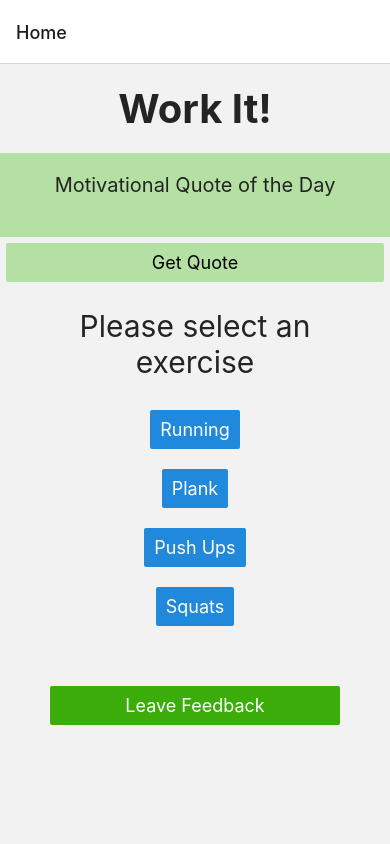
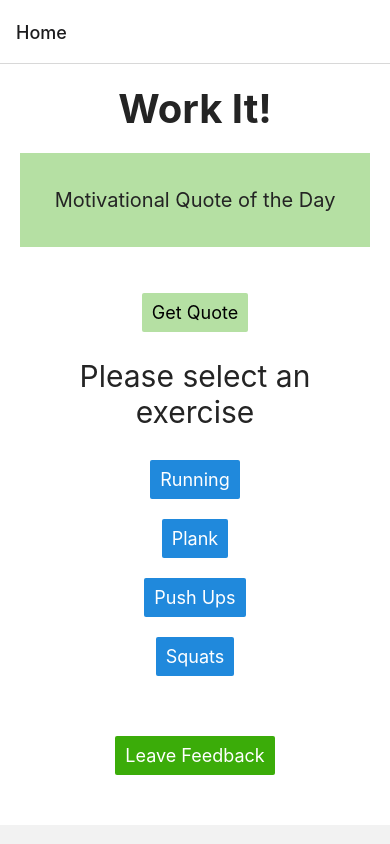
Before and after one commit to Lianalp1212/exercise-app, a React Native app: screen / in a window 390 px wide. Built offline with nearby package versions, Linux system fonts and the light colour scheme.

Commit message:
clean up

```diff
--- a/App.js
+++ b/App.js
@@ -64,7 +64,7 @@ function HomeScreen({navigation}) {
     }
     return (
     <SafeAreaView>
-      <View>
+      <View style={styles.container}>
         <Text style={styles.heading}>Work It!</Text>
         <Text style={styles.quoteHeading}>Motivational Quote of the Day</Text>
         <Text style={styles.quote}>{selectedQuote}</Text>
@@ -98,27 +98,27 @@ let resetTimer = 0
 function DurationScreen({navigation, route}) {
     let [running, setRunning] = useState(false)
     let [timer, setTimer] = useState(0)
-    let [lapper, setLapper] = useState(0)
-    let [lappedTimes, setLappedTimes] = useState([])
+    // let [lapper, setLapper] = useState(0)
+    // let [lappedTimes, setLappedTimes] = useState([])
     let updateTimer = useCallback(() => {
         if(running){
             setTimer((timer) => timer+10)
         }
     }, [running, setInterval])
 
-    let updateLapper = useCallback(() => {
-      if(!running){
-          setLappedTimes([...lappedTimes, timer])
-          setLapper(timer)
-      }
-  }, [running, timer, lappedTimes])
+  //   let updateLapper = useCallback(() => {
+  //     if(!running){
+  //         setLappedTimes([...lappedTimes, timer])
+  //         setLapper(timer)
+  //     }
+  // }, [running, timer, lappedTimes])
 
-  let recLaps = lappedTimes.map((lapTime, index) => {
-      let mins2 = (Math.floor((lapTime / (1000*60)) % 60)).toString().padStart(2, "0")
-      let secs2 = (Math.floor((lapTime / 1000) % 60)).toString().padStart(2, "0")
-      let mills2 =  (timer % 1000).toString().padStart(3, "0")
-      return <Unorderedlist key={index}>{mins2}:{secs2}:{mills2}</Unorderedlist>
-      })
+  // let recLaps = lappedTimes.map((lapTime, index) => {
+  //     let mins2 = (Math.floor((lapTime / (1000*60)) % 60)).toString().padStart(2, "0")
+  //     let secs2 = (Math.floor((lapTime / 1000) % 60)).toString().padStart(2, "0")
+  //     let mills2 =  (timer % 1000).toString().padStart(3, "0")
+  //     return <Unorderedlist key={index}>{mins2}:{secs2}:{mills2}</Unorderedlist>
+  //     })
 
     useEffect(() => {
       if (running) {
@@ -144,13 +144,8 @@ function DurationScreen({navigation, route}) {
           <Text style={styles.heading}>{route.params.name}</Text>
           <Text style={{fontSize: "3em", fontFamily:"monospace", textAlign: 'center', padding: 10}}>Duration: {mins}:{secs}:{mills}</Text>
           <Button title="Start" style={styles.exerciseButton} onPress={start}></Button>
-          <Button title="Lap" onPress={updateLapper}></Button>
           <Button title="Reset" style={styles.exerciseButton} onPress={reset}></Button>
           <Button title="Home" style={styles.exerciseButton} onPress={() => navigation.goBack()}></Button>
-          <Text style={styles.subheading}>Lapped Times:</Text>
-          <Unorderedlist style={{listStyleType: "none"}}>
-            <Unorderedlist><Text>{recLaps}</Text></Unorderedlist>
-          </Unorderedlist>
         </View>
     )
 }
@@ -273,7 +268,7 @@ const styles = StyleSheet.create({
     alignItems: 'center',
     justifyContent: 'center',
     textAlign: 'center',
-    padding: 20,
+    padding: 35,
     backgroundColor: '#B5E0A3',
   },
   quote: {
@@ -281,8 +276,8 @@ const styles = StyleSheet.create({
     alignItems: 'center',
     justifyContent: 'center',
     textAlign: 'center',
-    paddingBottom: 20,
-    backgroundColor: '#B5E0A3',
+    padding: 20,
+    //backgroundColor: '#B5E0A3',
   },
   quoteButton: {
     margin: 6,
--- a/package.json
+++ b/package.json
@@ -1,5 +1,5 @@
 {
-  "name": "lab8",
+  "name": "exercise-app",
   "version": "1.0.0",
   "main": "node_modules/expo/AppEntry.js",
   "scripts": {
```
